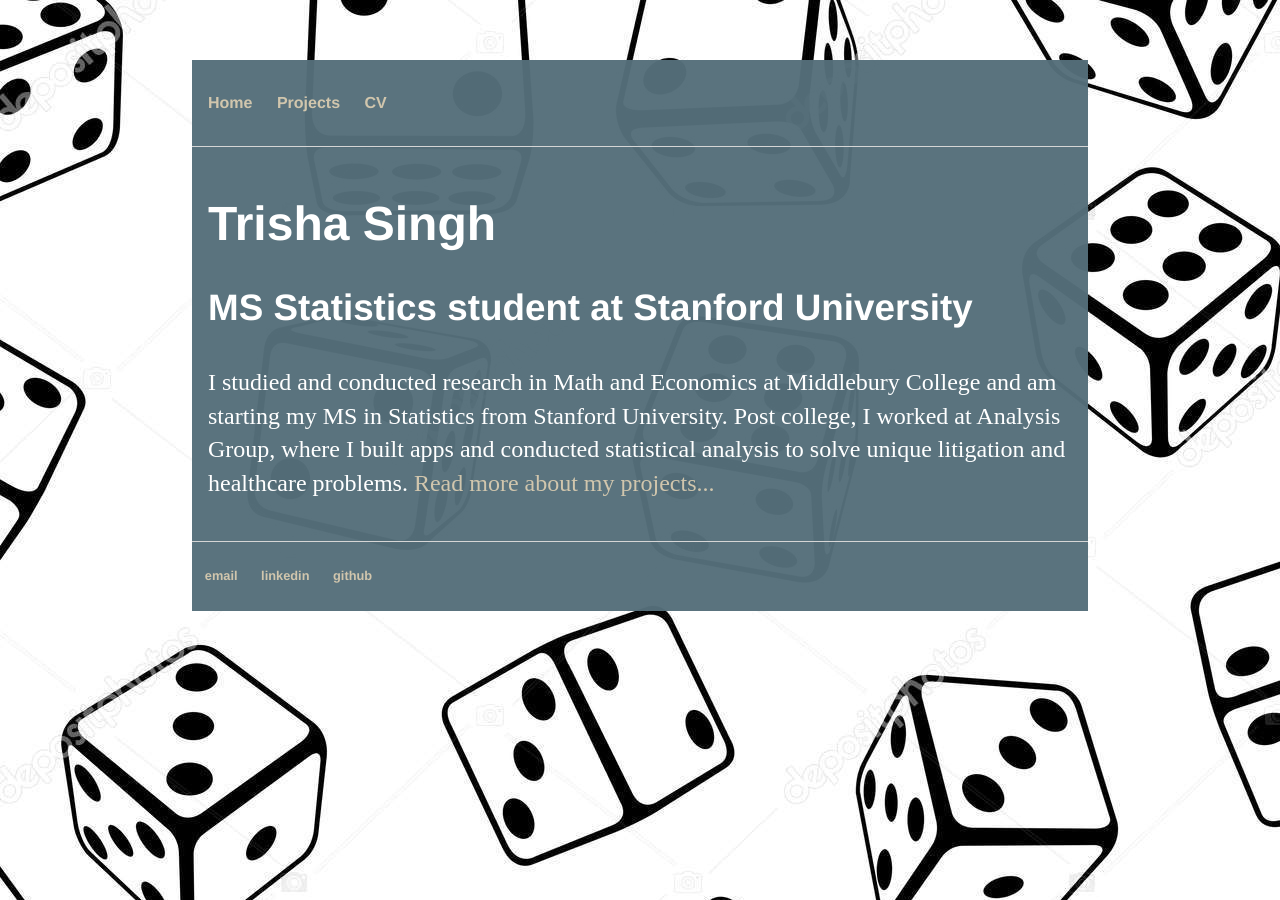
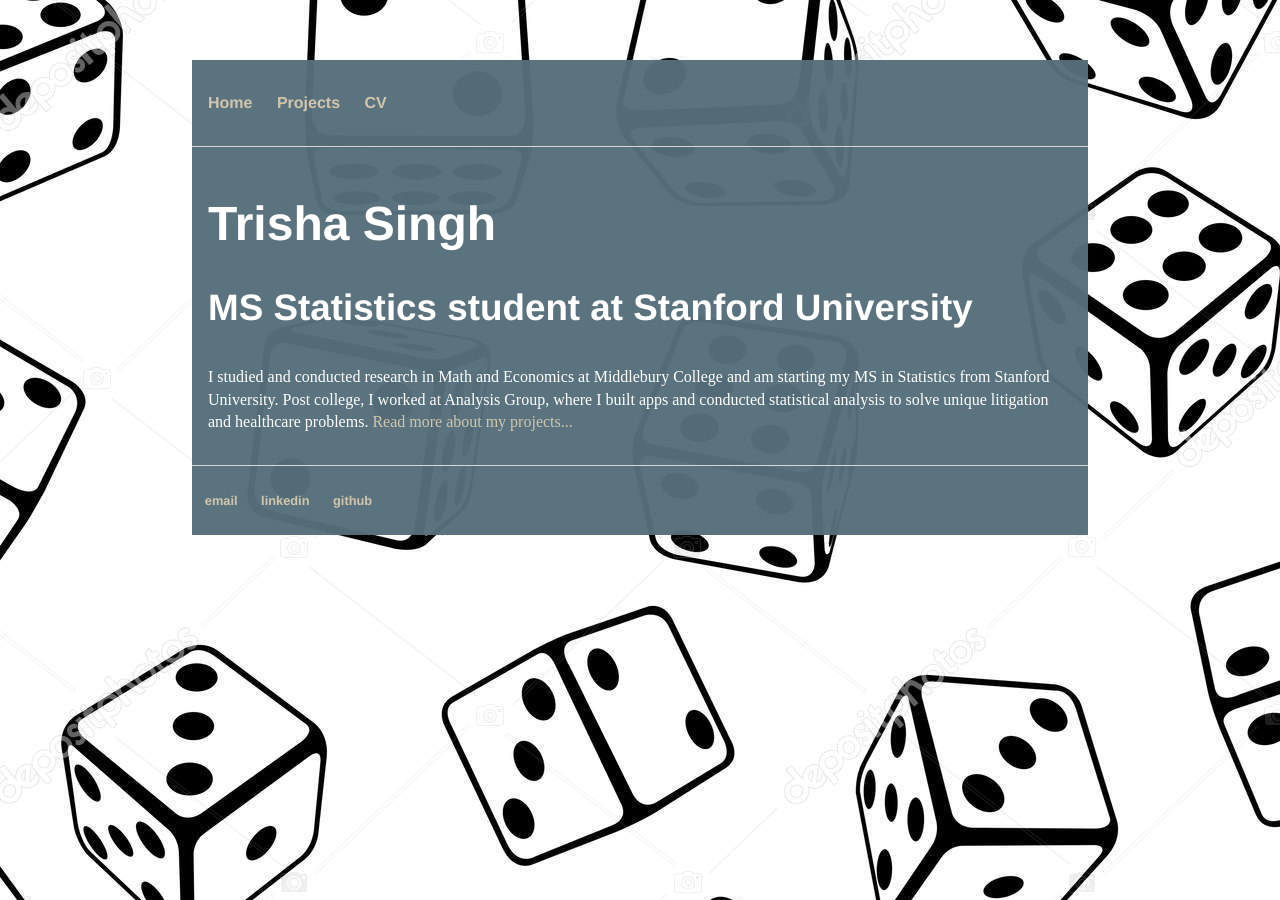
Before and after one commit to trishasingh/trishasingh.github.io, a Jekyll site: the page built from index.html, in a window 1280 px wide. Built offline with Jekyll 4.4.1, drawn with Linux system fonts in a browser that asks for light colours.

Commit message:
tuning aesthetics (#22)

```diff
--- a/css/main.css
+++ b/css/main.css
@@ -3,7 +3,7 @@
 a { text-decoration: none; color: #d1c6ad; }
 a:hover { text-decoration: underline; }
 
-p, ul { font-size: 1.5em; line-height: 1.4em; color: white; }
+p, ul { font-size: 1em; line-height: 1.4em; color: white; }
 
 h1, h2, h3, h4 { font-family: 'Helvetica', 'Arial', 'Sans-Serif'; color: white; }
 h1 { font-size: 3em;  }
```
